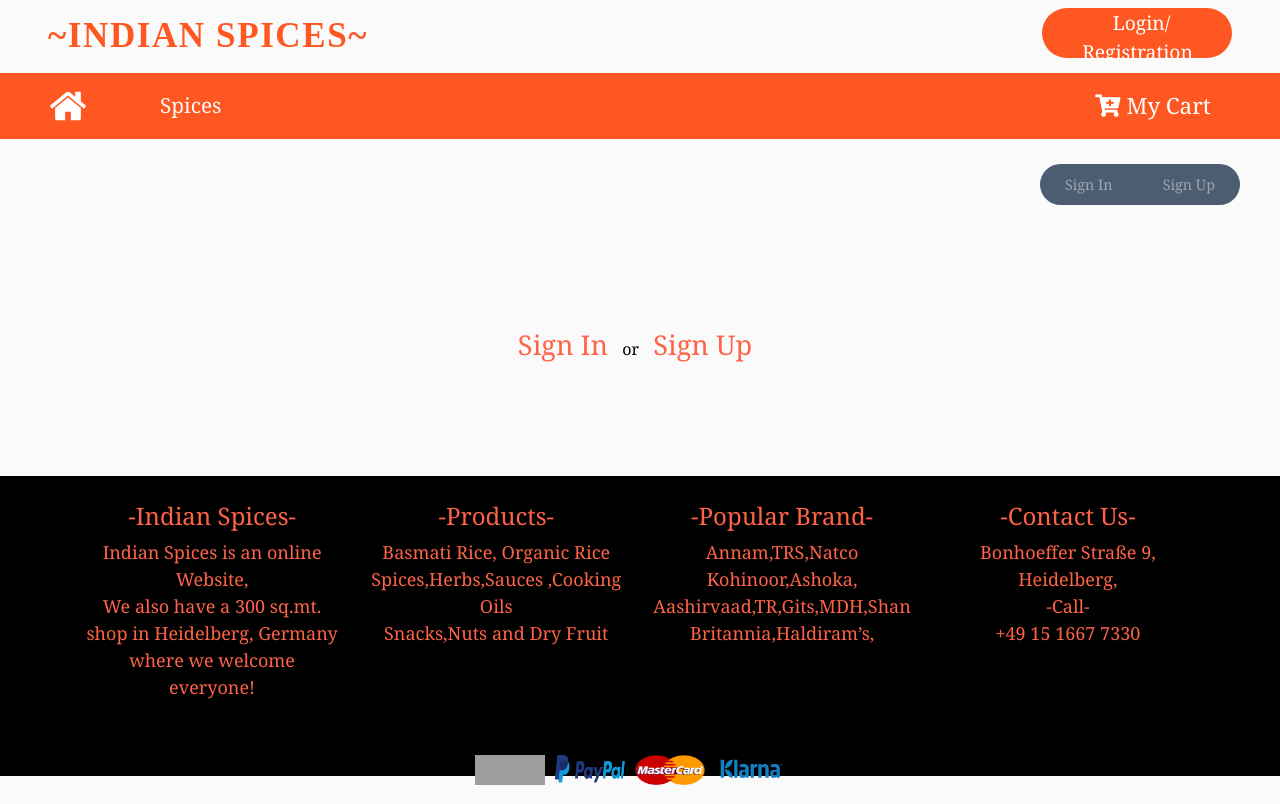
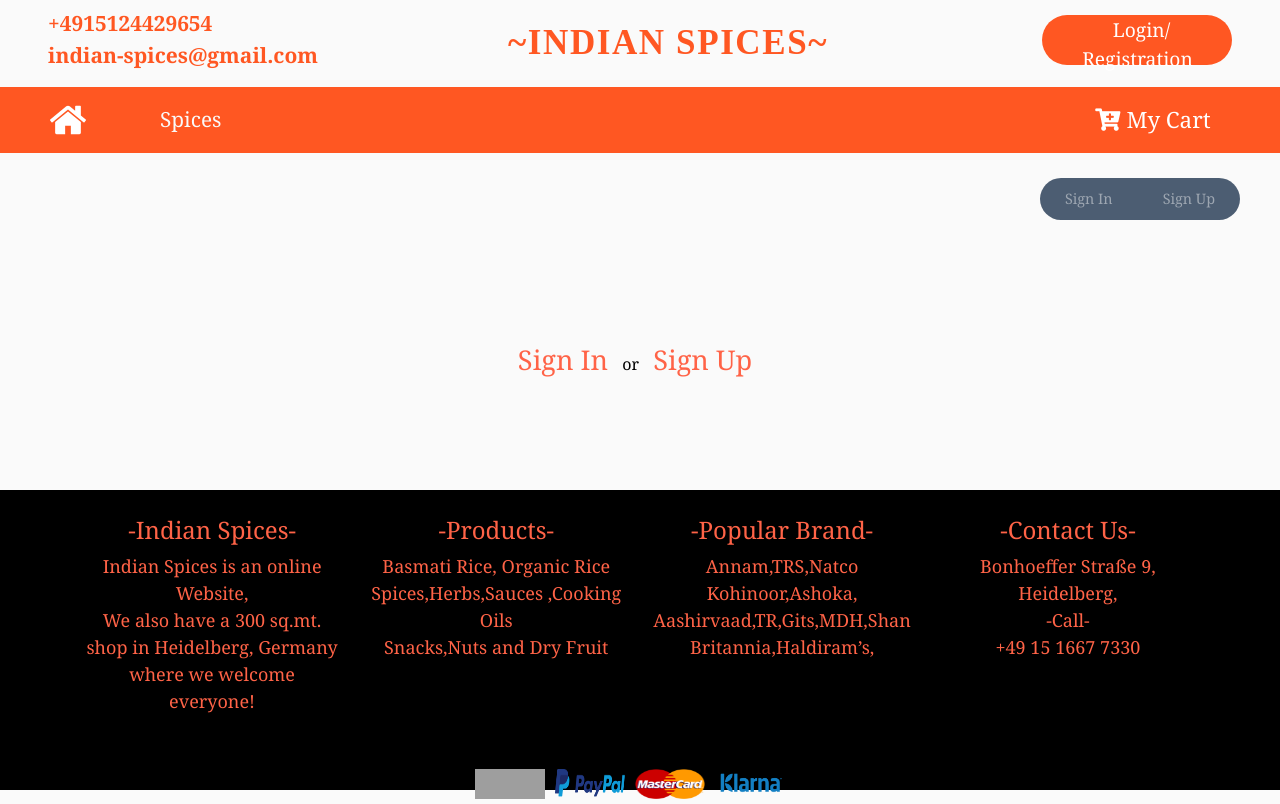
Before and after one commit to Akshay-gavandi8076/Indian-Spices, a React (Create React App) app: page /login in a window 1280 px wide. Built offline with nearby package versions, Linux system fonts and the light colour scheme; grey boxes are pictures that could not be loaded; a web font is replaced by a local one.

Commit message:
Update Header

```diff
--- a/src/components/Header.js
+++ b/src/components/Header.js
@@ -24,13 +24,27 @@ const NavWrapper = styled.nav `
      width: 180px;
      height: 110px;
     }
+
+    .fontEffect {
+        font-size: 21px;
+        color: var(--deepOrange);
+        /* font-style:italic; */
+        font-weight: bold;
+    }
+
+    .left {
+        margin-left: 190px;
+    }
 `
 
 export default function Header() {
     return (
         <NavWrapper className="navbar navbar-expand-sm px-sm-5 mt-50">
+
+            <label className= "fontEffect">+4915124429654 <br/> indian-spices@gmail.com</label>
+
             <ul className="navbar-nav">
-                <li className="ml-0 text-logo-font ">
+                <li className=" text-logo-font left ">
                         ~Indian Spices~
                 </li>
             </ul>
```
